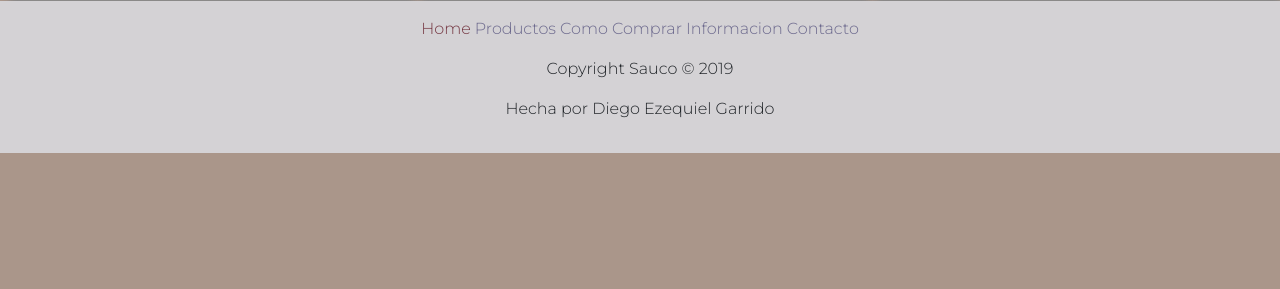
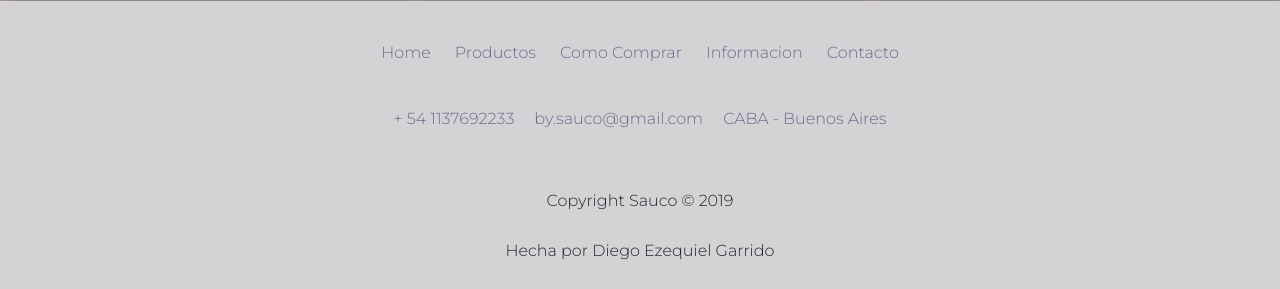
Before and after one commit to Dezegarrido/PF-Garrido, a plain HTML site: page index.html in a window 1280 px wide. Shown: the part 1583-1872 px from the top of the page. Before the commit the page ends 1736 px from the top, so only its background shows below. Drawn offline with nearby package versions, Linux system fonts and the light colour scheme.

Commit message:
Agregue informacion al footer

```diff
--- a/assets/style.css
+++ b/assets/style.css
@@ -226,15 +226,37 @@ body{
 /* FOOTER */
 footer{
     background-color: #D4D2D5;
-    padding: 1em 0;
-    width: 100%;
-    margin-top: auto;
+    height: auto;
+    width: 100vw;
+    padding-top: 40px;
 }
-.active-link{
-    color: #753742;
+footer a{
+    padding: 10px;
 }
-footer p{
+.footer-content{
+    display: flex;
+    align-items: center;
+    justify-content: center;
+    flex-direction: column;
     text-align: center;
+}
+.info-footer {
+    display: flex;
+    align-items: center;
+    justify-content: center;
+    margin: 1rem 0 3rem 0;
+}
+.copy-footer{
+    display: flex;
+    align-items:center;
+    justify-content: center;
+    margin: 10px;
+}
+.made-footer{
+    display: flex;
+    align-items:center;
+    justify-content: center;
+    margin: 10px;
 }
 /* ACA TERMINA EL FOOTER */
 /* PAGINA DE CONTACTO */
--- a/index.html
+++ b/index.html
@@ -111,7 +111,7 @@
         </div>
     </section>
     <footer>
-        <div class="footer__paginas">
+        <div class="footer-content">
             <p class="paginas">
                 <a class="active-link" href="index.html">Home</a>
                 <a href="./pages/productos.html">Productos</a>
@@ -120,8 +120,17 @@
                 <a href="./pages/contacto.html">Contacto</a>
             </p>
         </div>
-        <p>Copyright Sauco &copy; 2019</p>
-        <p>Hecha por Diego Ezequiel Garrido</p>
+        <div class="info-footer">
+            <a href="#"> + 54 1137692233</a>
+            <a href="#">by.sauco@gmail.com</a>
+            <a href="#">CABA - Buenos Aires</a>
+        </div>
+        <div class="copy-footer">
+            <p>Copyright Sauco &copy; 2019</p>
+        </div>
+        <div class="made-footer">
+            <p>Hecha por Diego Ezequiel Garrido</p>
+        </div>
     </footer>
     <script src="	https://cdn.jsdelivr.net/npm/bootstrap@5.2.3/dist/js/bootstrap.bundle.min.js"></script>
 </body>
```
